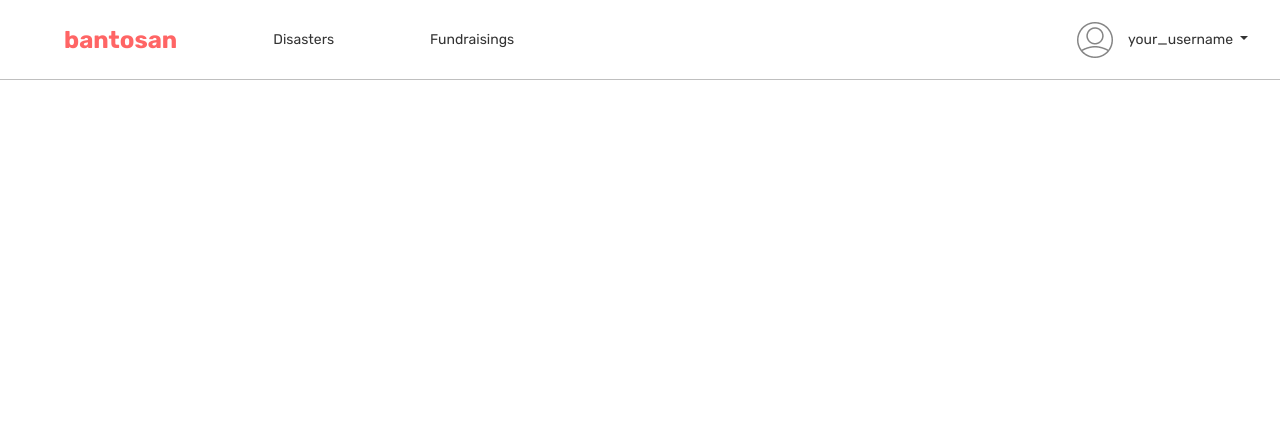
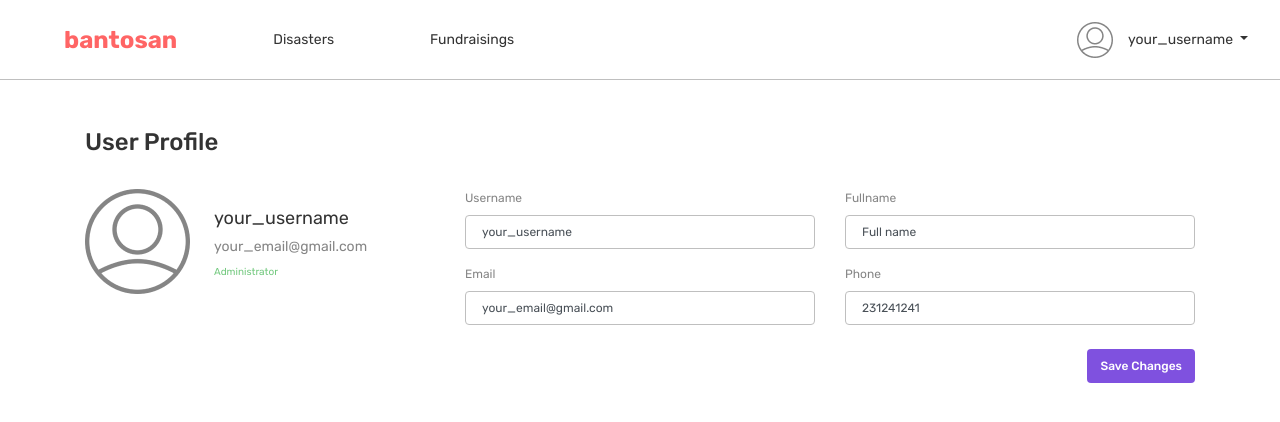
Before and after one commit to ramadhanriandi/bantosan-frontend, a Vue app: page /profile in a window 1280 px wide. Shown: the top 422 px of the page. Built offline with nearby package versions, Linux system fonts and the light colour scheme.

Commit message:
add  profile page view for admin role

```diff
--- a/src/router/index.js
+++ b/src/router/index.js
@@ -55,6 +55,11 @@ const routes = [
     component: () => import('../views/Login.vue'),
   },
   {
+    path: '/profile',
+    name: 'profile',
+    component: () => import('../views/UserDetail.vue'),
+  },
+  {
     path: '/reported-disasters',
     name: 'reportedDisasters',
     component: () => import('../views/DisasterDashboard.vue'),
--- a/src/views/UserDetail.vue
+++ b/src/views/UserDetail.vue
@@ -1,17 +1,27 @@
 <template>
   <div class="w-100">
     <div class="row">
-      <div class="col-12 col-sm-12 col-lg-1 mb-4 mb-sm-4 mb-lg-0 text-left">
+      <div
+        v-if="getUrl === 'user-list'"
+        class="col-12 col-sm-12 col-lg-1 mb-4 mb-sm-4 mb-lg-0 text-left"
+      >
         <router-link to="/user-list"><img src="@/assets/img/back.png" /></router-link>
       </div>
-      <div class="col-12 col-sm-12 col-lg-11 mb-4 mb-sm-4 mb-lg-0">
-        <h2 class="title mb-2">User Detail</h2>
-        <p class="subtitle">Latest Update : {{ convertDate(user.updatedAt) }}</p>
+      <div
+        class="col-12 col-sm-12 col-lg-11 mb-4 "
+        :class="{ 'mb-sm-4 mb-lg-0': getUrl === 'user-list' }"
+      >
+        <h2 class="title mb-2">{{ getUrl === 'user-list' ? 'User Detail' : 'User Profile' }}</h2>
+        <p v-if="getUrl === 'user-list'" class="subtitle">
+          Latest Update : {{ convertDate(user.updatedAt) }}
+        </p>
       </div>
     </div>
-    <div class="row text-left">
-      <div class="mb-4 mb-sm-4 mb-lg-0 offset-0 offset-sm-0
-        offset-lg-1 col-12 col-sm-12 col-lg-4 d-flex">
+    <form class="row text-left" @submit="submitForm" method="post">
+      <div
+        class="mb-4 mb-sm-4 mb-lg-0 col-12 col-sm-12 col-lg-4 d-flex"
+        :class="{ 'offset-0 offset-sm-0 offset-lg-1': getUrl === 'user-list' }"
+      >
         <img
           class="mr-4 user-detail-avatar"
           :src="require(`@/assets/img/${user.avatar ? user.avatar : 'big-avatar.png'}`)"
@@ -19,36 +29,46 @@
         <div>
           <div class="user-detail-username mt-3 mb-1">{{ user.username }}</div>
           <div class="user-detail-email mb-2">{{ user.email }}</div>
-          <div :class="`user-detail-status text-${getColor(user.status)}`">{{ user.status }}</div>
+          <div
+            v-if="getUrl === 'user-list'"
+            :class="`user-detail-status text-${getColor(user.status)}`"
+          >
+            {{ user.status }}
+          </div>
+          <div v-else-if="getUser.role === 'Admin'" class="user-detail-status text-green">
+            Administrator
+          </div>
         </div>
       </div>
-      <div class="col-12 col-sm-12 col-lg-3">
+      <div :class="`col-12 col-sm-12 col-lg-${getUrl === 'user-list' ? '3' : '4'}`">
         <div class="form-group">
           <label>Username</label>
           <input
             type="text"
-            :value="user.username"
             class="form-control p-3"
+            v-model="user.username"
             :readonly="getUrl === 'user-list'"
+            required
           />
         </div>
         <div class="form-group">
           <label>Email</label>
           <input
             type="text"
-            :value="user.email"
             class="form-control p-3"
+            v-model="user.email"
             :readonly="getUrl === 'user-list'"
+            required
           />
         </div>
       </div>
-      <div class="col-12 col-sm-12 col-lg-4">
+      <div class="col-12 col-sm-12 col-lg-4 d-flex flex-column">
         <div class="form-group">
           <label>Fullname</label>
           <input
             type="text"
-            :value="user.fullname"
             class="form-control p-3"
+            v-model="user.fullname"
             :readonly="getUrl === 'user-list'"
           />
         </div>
@@ -56,18 +76,26 @@
           <label>Phone</label>
           <input
             type="text"
-            :value="user.phone"
             class="form-control p-3"
+            v-model="user.phone"
             :readonly="getUrl === 'user-list'"
           />
         </div>
+        <button
+          v-if="getUrl === 'profile'"
+          type="submit"
+          class="btn btn-purple my-2 align-self-end"
+        >
+          Save Changes
+        </button>
       </div>
-    </div>
+    </form>
   </div>
 </template>
 
 <script>
 import _ from 'lodash';
+import { mapGetters } from 'vuex';
 import utils from '@/assets/js/utils';
 
 export default {
@@ -75,6 +103,9 @@ export default {
     getUrl() {
       return this.$route.path.split('/')[1];
     },
+    ...mapGetters([
+      'getUser',
+    ]),
   },
   data() {
     return {
@@ -82,7 +113,7 @@ export default {
         id: 'asfaslfaslfbasldas1',
         username: 'your_username',
         email: 'your_email@gmail.com',
-        status: 'Verified',
+        status: 'Rejected',
         fullname: 'Full name',
         phone: '231241241',
         avatar: 'big-avatar.png',
@@ -102,6 +133,11 @@ export default {
     },
     getColor(status) {
       return _.find(this.statuses, { name: status }).color;
+    },
+    submitForm(e) {
+      e.preventDefault();
+
+      return false;
     },
   },
 };
```
